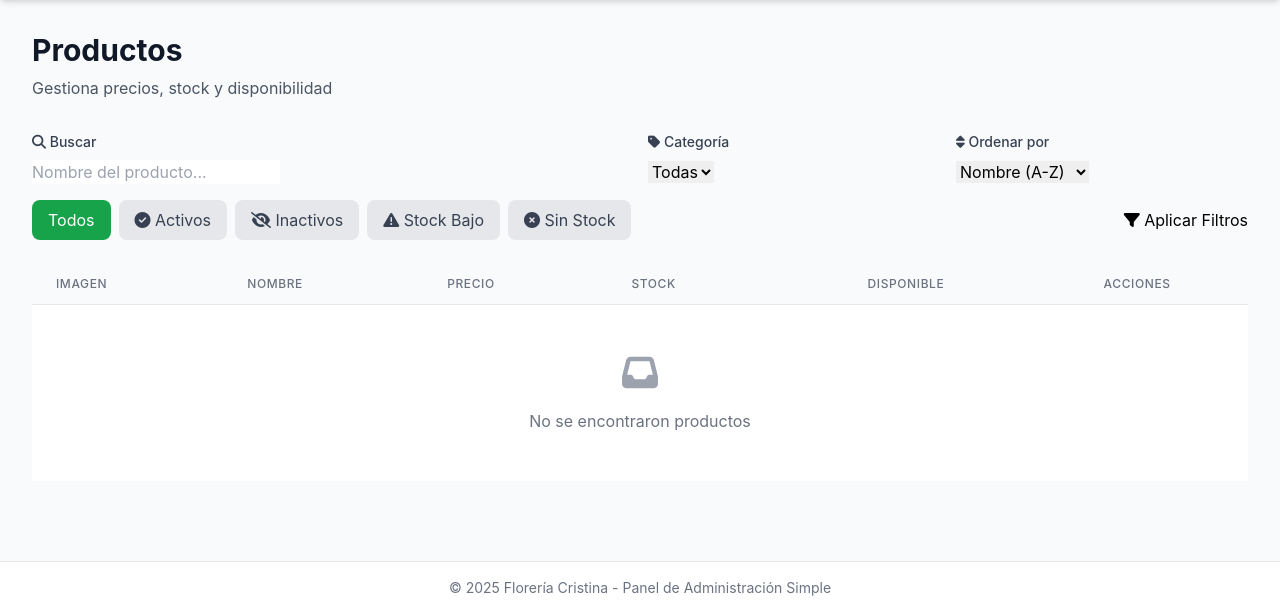
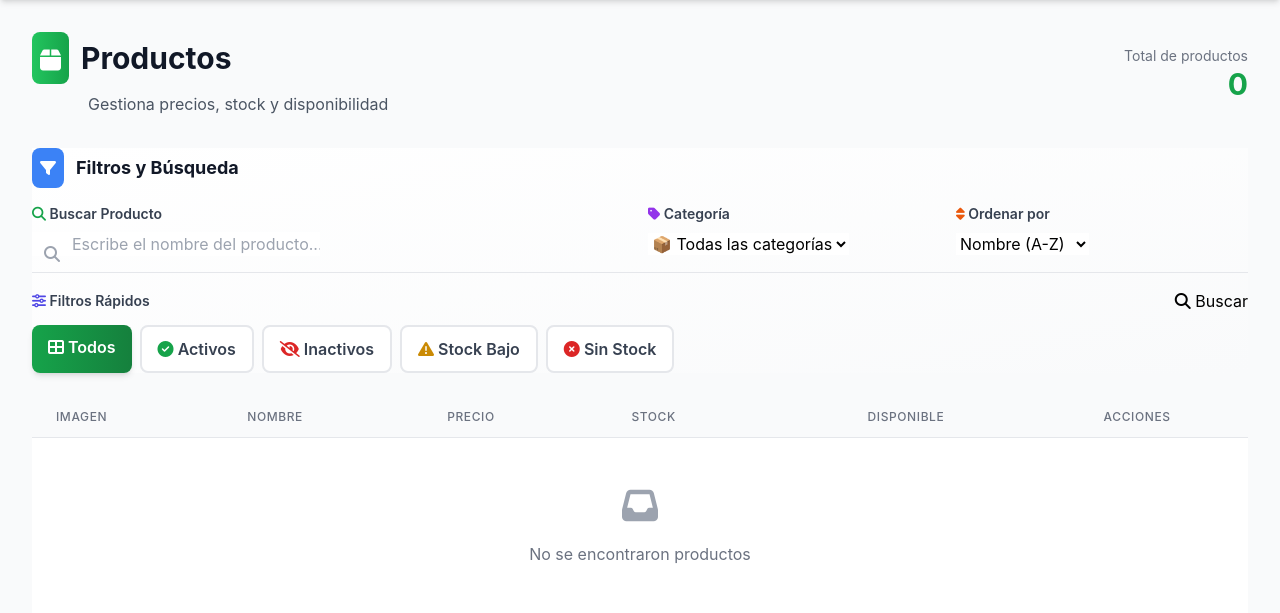
Before and after one commit to mazzuccoda/e-comerce-floreria, a Django app: page /admin-simple/productos/ in a window 1280 px wide. Shown: the part 160-773 px from the top of the page. Run offline with Django 5.2, Linux system fonts and the light colour scheme; the visitor is signed in with stand-in values (Sample User, id 1); data that the repository does not hold is empty; parts of the project's set-up code (start-up, migrations or seed data) failed here and were passed over; some libraries are stand-ins or nearby versions.

Commit message:
mejorar-estilos-lista-productos

```diff
--- a/admin_simple/templates/admin_simple/productos_list.html
+++ b/admin_simple/templates/admin_simple/productos_list.html
@@ -3,32 +3,52 @@
 {% block title %}Productos - Admin Simple{% endblock %}
 
 {% block content %}
-<div class="mb-8">
-    <h2 class="text-3xl font-bold text-gray-900">Productos</h2>
-    <p class="text-gray-600 mt-2">Gestiona precios, stock y disponibilidad</p>
+<div class="mb-8 flex items-center justify-between">
+    <div>
+        <h2 class="text-3xl font-bold text-gray-900 flex items-center">
+            <div class="bg-gradient-to-r from-green-500 to-green-600 rounded-lg p-2 mr-3">
+                <i class="fas fa-box text-white text-2xl"></i>
+            </div>
+            Productos
+        </h2>
+        <p class="text-gray-600 mt-2 ml-14">Gestiona precios, stock y disponibilidad</p>
+    </div>
+    <div class="text-right">
+        <p class="text-sm text-gray-500">Total de productos</p>
+        <p class="text-3xl font-bold text-green-600">{{ page_obj.paginator.count }}</p>
+    </div>
 </div>
 
 <!-- Filters and Search -->
-<div class="card mb-6">
+<div class="card mb-6 bg-gradient-to-br from-white to-gray-50">
+    <div class="flex items-center mb-4">
+        <div class="bg-blue-500 rounded-lg p-2">
+            <i class="fas fa-filter text-white"></i>
+        </div>
+        <h3 class="text-lg font-bold text-gray-900 ml-3">Filtros y Búsqueda</h3>
+    </div>
     <form method="get" class="space-y-4">
         <div class="grid grid-cols-1 md:grid-cols-4 gap-4">
             <!-- Search -->
             <div class="md:col-span-2">
-                <label class="block text-sm font-medium text-gray-700 mb-2">
-                    <i class="fas fa-search"></i> Buscar
+                <label class="block text-sm font-semibold text-gray-700 mb-2">
+                    <i class="fas fa-search text-green-600"></i> Buscar Producto
                 </label>
+                <div class="relative">
                     <input type="text" name="buscar" value="{{ buscar_actual }}"
-                       placeholder="Nombre del producto..."
-                       class="input-field">
+                           placeholder="Escribe el nombre del producto..."
+                           class="input-field pl-10">
+                    <i class="fas fa-search absolute left-3 top-3.5 text-gray-400"></i>
+                </div>
             </div>
 
             <!-- Category Filter -->
             <div>
-                <label class="block text-sm font-medium text-gray-700 mb-2">
-                    <i class="fas fa-tag"></i> Categoría
+                <label class="block text-sm font-semibold text-gray-700 mb-2">
+                    <i class="fas fa-tag text-purple-600"></i> Categoría
                 </label>
-                <select name="categoria" class="input-field">
-                    <option value="">Todas</option>
+                <select name="categoria" class="input-field bg-white">
+                    <option value="">📦 Todas las categorías</option>
                     {% for categoria in categorias %}
                     <option value="{{ categoria.id }}" {% if categoria_actual|stringformat:"s" == categoria.id|stringformat:"s" %}selected{% endif %}>
                         {{ categoria.nombre }}
@@ -39,10 +59,10 @@
 
             <!-- Order -->
             <div>
-                <label class="block text-sm font-medium text-gray-700 mb-2">
-                    <i class="fas fa-sort"></i> Ordenar por
+                <label class="block text-sm font-semibold text-gray-700 mb-2">
+                    <i class="fas fa-sort text-orange-600"></i> Ordenar por
                 </label>
-                <select name="orden" class="input-field">
+                <select name="orden" class="input-field bg-white">
                     <option value="nombre" {% if orden_actual == 'nombre' %}selected{% endif %}>Nombre (A-Z)</option>
                     <option value="-nombre" {% if orden_actual == '-nombre' %}selected{% endif %}>Nombre (Z-A)</option>
                     <option value="precio" {% if orden_actual == 'precio' %}selected{% endif %}>Precio (menor)</option>
@@ -54,30 +74,37 @@
         </div>
 
         <!-- Filter Buttons -->
+        <div class="border-t pt-4 mt-4">
+            <div class="flex items-center justify-between mb-3">
+                <p class="text-sm font-semibold text-gray-700">
+                    <i class="fas fa-sliders-h text-indigo-600"></i> Filtros Rápidos
+                </p>
+                <button type="submit" class="btn-primary">
+                    <i class="fas fa-search"></i> Buscar
+                </button>
+            </div>
             <div class="flex flex-wrap gap-2">
                 <a href="?filtro=todos{% if buscar_actual %}&buscar={{ buscar_actual }}{% endif %}"
-               class="px-4 py-2 rounded-lg {% if filtro_actual == 'todos' %}bg-green-600 text-white{% else %}bg-gray-200 text-gray-700 hover:bg-gray-300{% endif %}">
-                Todos
+                   class="px-4 py-2.5 rounded-lg font-semibold transition-all duration-200 {% if filtro_actual == 'todos' %}bg-gradient-to-r from-green-600 to-green-700 text-white shadow-md{% else %}bg-white text-gray-700 hover:bg-gray-50 border-2 border-gray-200 hover:border-green-500{% endif %}">
+                    <i class="fas fa-th-large"></i> Todos
                 </a>
                 <a href="?filtro=activos{% if buscar_actual %}&buscar={{ buscar_actual }}{% endif %}"
-               class="px-4 py-2 rounded-lg {% if filtro_actual == 'activos' %}bg-green-600 text-white{% else %}bg-gray-200 text-gray-700 hover:bg-gray-300{% endif %}">
-                <i class="fas fa-check-circle"></i> Activos
+                   class="px-4 py-2.5 rounded-lg font-semibold transition-all duration-200 {% if filtro_actual == 'activos' %}bg-gradient-to-r from-green-600 to-green-700 text-white shadow-md{% else %}bg-white text-gray-700 hover:bg-gray-50 border-2 border-gray-200 hover:border-green-500{% endif %}">
+                    <i class="fas fa-check-circle text-green-600"></i> Activos
                 </a>
                 <a href="?filtro=inactivos{% if buscar_actual %}&buscar={{ buscar_actual }}{% endif %}"
-               class="px-4 py-2 rounded-lg {% if filtro_actual == 'inactivos' %}bg-green-600 text-white{% else %}bg-gray-200 text-gray-700 hover:bg-gray-300{% endif %}">
-                <i class="fas fa-eye-slash"></i> Inactivos
+                   class="px-4 py-2.5 rounded-lg font-semibold transition-all duration-200 {% if filtro_actual == 'inactivos' %}bg-gradient-to-r from-green-600 to-green-700 text-white shadow-md{% else %}bg-white text-gray-700 hover:bg-gray-50 border-2 border-gray-200 hover:border-red-500{% endif %}">
+                    <i class="fas fa-eye-slash text-red-600"></i> Inactivos
                 </a>
                 <a href="?filtro=stock_bajo{% if buscar_actual %}&buscar={{ buscar_actual }}{% endif %}"
-               class="px-4 py-2 rounded-lg {% if filtro_actual == 'stock_bajo' %}bg-green-600 text-white{% else %}bg-gray-200 text-gray-700 hover:bg-gray-300{% endif %}">
-                <i class="fas fa-exclamation-triangle"></i> Stock Bajo
+                   class="px-4 py-2.5 rounded-lg font-semibold transition-all duration-200 {% if filtro_actual == 'stock_bajo' %}bg-gradient-to-r from-green-600 to-green-700 text-white shadow-md{% else %}bg-white text-gray-700 hover:bg-gray-50 border-2 border-gray-200 hover:border-yellow-500{% endif %}">
+                    <i class="fas fa-exclamation-triangle text-yellow-600"></i> Stock Bajo
                 </a>
                 <a href="?filtro=sin_stock{% if buscar_actual %}&buscar={{ buscar_actual }}{% endif %}"
-               class="px-4 py-2 rounded-lg {% if filtro_actual == 'sin_stock' %}bg-green-600 text-white{% else %}bg-gray-200 text-gray-700 hover:bg-gray-300{% endif %}">
-                <i class="fas fa-times-circle"></i> Sin Stock
+                   class="px-4 py-2.5 rounded-lg font-semibold transition-all duration-200 {% if filtro_actual == 'sin_stock' %}bg-gradient-to-r from-green-600 to-green-700 text-white shadow-md{% else %}bg-white text-gray-700 hover:bg-gray-50 border-2 border-gray-200 hover:border-red-500{% endif %}">
+                    <i class="fas fa-times-circle text-red-600"></i> Sin Stock
                 </a>
-            <button type="submit" class="btn-primary ml-auto">
-                <i class="fas fa-filter"></i> Aplicar Filtros
-            </button>
+            </div>
         </div>
     </form>
 </div>
```
Lines whose indentation alone changed are shown as unchanged.
